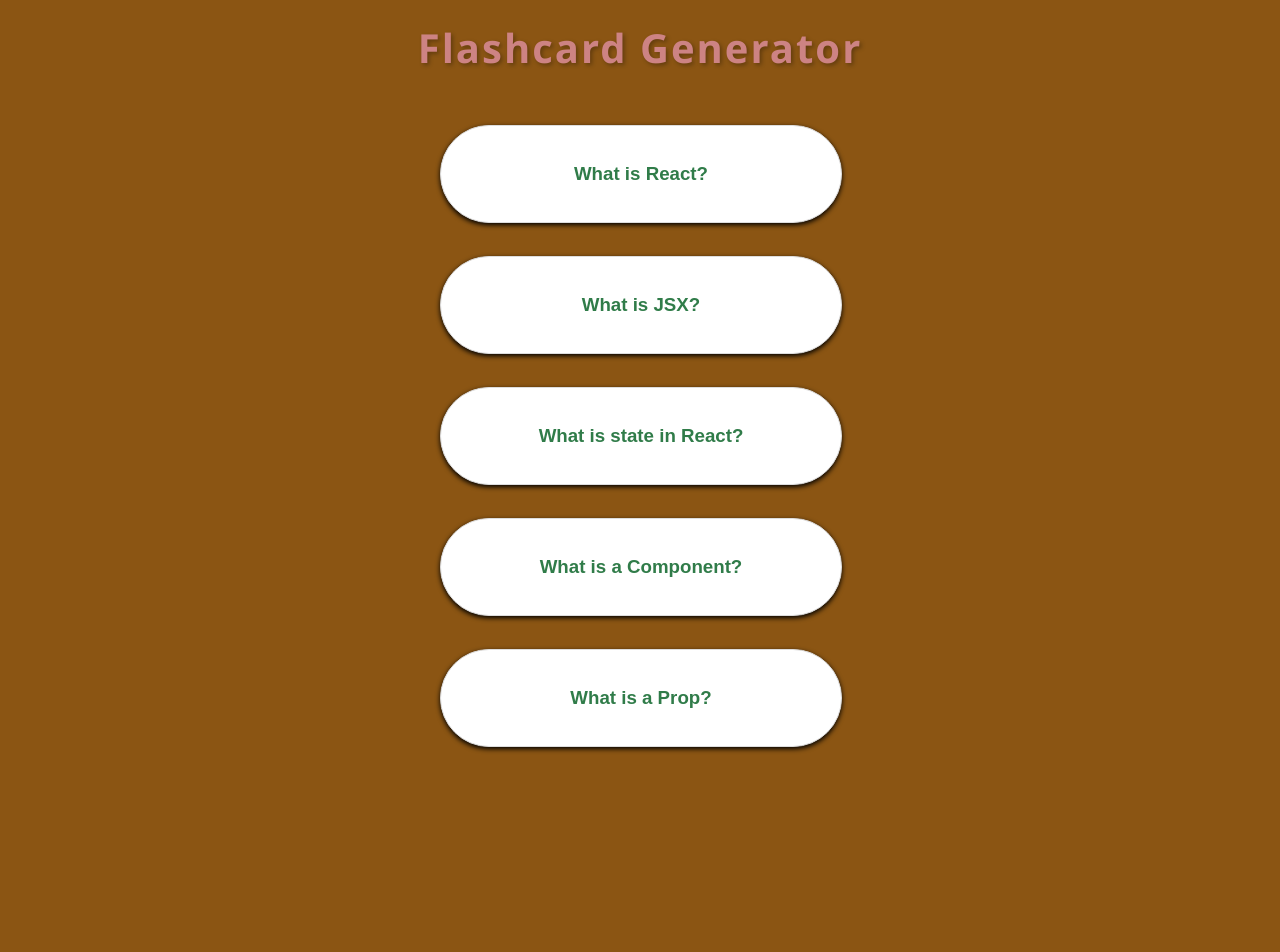
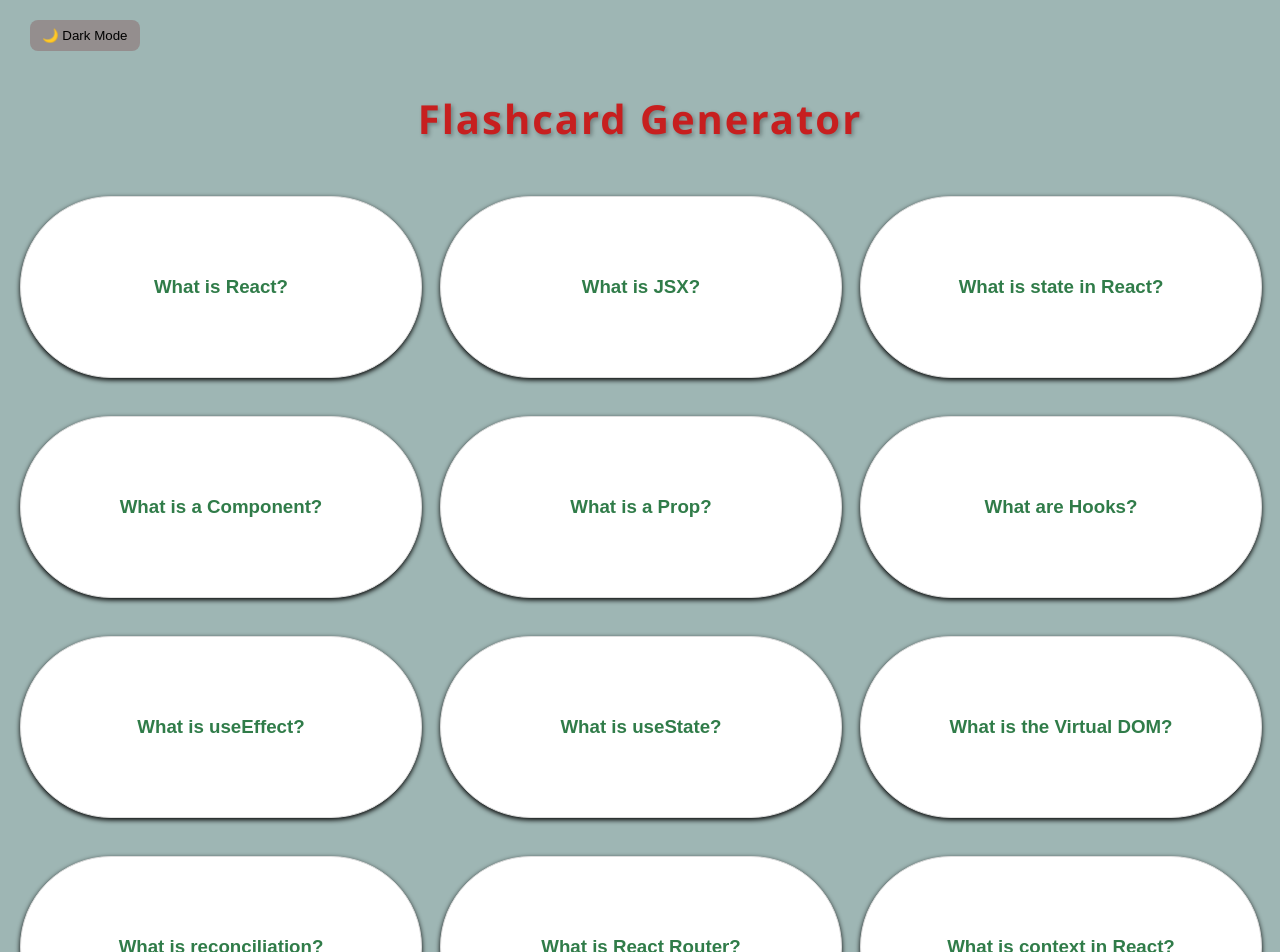
Before and after one commit to Akshansh97/Flashcard-App, a Next.js app: page / in a window 1280 px wide. Shown: the top 952 px of the page. Before the commit the page ends 800 px from the top, so only its background shows below. Built offline with nearby package versions, Linux system fonts and the light colour scheme.

Commit message:
added dark theme toggle button, changed grid style and added sound on flip

```diff
--- a/components/Flashcard.js
+++ b/components/Flashcard.js
@@ -1,8 +1,8 @@
 import styles from "../styles/Flashcard.module.css";
 
-export default function Flashcard({ question, answer }) {
+export default function Flashcard({ question, answer, onHover }) {
   return (
-    <div className={styles.card}>
+    <div className={styles.card} onMouseEnter={onHover}>
       <div className={styles.inner}>
         <div className={styles.front}>
           <h3>{question}</h3>
--- a/components/FlashcardList.js
+++ b/components/FlashcardList.js
@@ -1,24 +1,32 @@
-import { useState } from "react";
 import Flashcard from "./Flashcard";
 
 export default function FlashcardList({ cards }) {
-  const [flippedCardId, setFlippedCardId] = useState(null);
-
-  const handleFlip = (id) => {
-    // If clicking the same card, unflip it; otherwise flip new card
-    setFlippedCardId(flippedCardId === id ? null : id);
+  const handleHover = () => {
+    const audioEl = document.getElementById("flip-audio");
+    if (audioEl) {
+      audioEl.currentTime = 0; // rewind to start
+      audioEl
+        .play()
+        .catch((err) => console.warn("Sound play prevented by browser:", err));
+    }
   };
 
   return (
     <div className="flashcard-list">
-      {cards.map((card) => (
+      {/* preload audio into DOM */}
+      <audio
+        id="flip-audio"
+        src="/sound/flip.mp3"
+        preload="auto"
+      ></audio>
+
+      {cards.map((card) => ( // add key prop here
         <Flashcard
           key={card.id}
           id={card.id}
           question={card.question}
           answer={card.answer}
-          flipped={flippedCardId === card.id}
-          onFlip={handleFlip}
+          onHover={handleHover} // pass hover handler as prop
         />
       ))}
     </div>
--- /dev/null
+++ b/components/ThemeToggle.js
@@ -0,0 +1,29 @@
+import { useTheme } from "next-themes";
+import { useEffect, useState } from "react";
+
+export default function ThemeToggle() {
+  const { theme, setTheme } = useTheme();
+  const [mounted, setMounted] = useState(false);
+
+  useEffect(() => setMounted(true), []);
+
+  if (!mounted) return null;
+
+  return (
+    <button
+      onClick={() => setTheme(theme === "dark" ? "light" : "dark")}
+      style={{
+
+        padding: "8px 12px",
+        borderRadius: "8px",
+        cursor: "pointer",
+        background: theme === "dark" ? "#333" : "#948e8eff",
+        color: theme === "dark" ? "#ffffffff" : "#000",
+        border: "none",
+        margin: "10px",
+      }}
+    >
+      {theme === "dark" ? "☀️ Light Mode" : "🌙 Dark Mode"}
+    </button>
+  );
+}
--- a/data/flashcards.js
+++ b/data/flashcards.js
@@ -1,7 +1,98 @@
 export const flashcards = [
-  { id: 1, question: "What is React?", answer: "A JavaScript library for building UIs" },
-  { id: 2, question: "What is JSX?", answer: "A syntax extension for JavaScript that looks like HTML" },
-  { id: 3, question: "What is state in React?", answer: "An object that determines a component's behavior and rendering" },
-  { id: 4, question: "What is a Component?", answer: "A reusable piece of UI in React" },
-  { id: 5, question: "What is a Prop?", answer: "Data passed from a parent component to a child component" }
+  {
+    id: 1,
+    question: "What is React?",
+    answer: "A JavaScript library for building UIs",
+  },
+  {
+    id: 2,
+    question: "What is JSX?",
+    answer: "A syntax extension for JavaScript that looks like HTML",
+  },
+  {
+    id: 3,
+    question: "What is state in React?",
+    answer: "An object that determines a component's behavior and rendering",
+  },
+  {
+    id: 4,
+    question: "What is a Component?",
+    answer: "A reusable piece of UI in React",
+  },
+  {
+    id: 5,
+    question: "What is a Prop?",
+    answer: "Data passed from a parent component to a child component",
+  },
+  {
+    id: 6,
+    question: "What are Hooks?",
+    answer:
+      "Functions that let you use state and lifecycle features in functional components",
+  },
+  {
+    id: 7,
+    question: "What is useEffect?",
+    answer:
+      "A hook for handling side effects like fetching data or updating the DOM",
+  },
+  {
+    id: 8,
+    question: "What is useState?",
+    answer: "A hook that lets you add state to a functional component",
+  },
+  {
+    id: 9,
+    question: "What is the Virtual DOM?",
+    answer:
+      "A lightweight copy of the real DOM that React uses for efficient updates",
+  },
+  {
+    id: 10,
+    question: "What is reconciliation?",
+    answer:
+      "The process React uses to update the DOM when state or props change",
+  },
+  {
+    id: 11,
+    question: "What is React Router?",
+    answer: "A library for routing in React applications",
+  },
+  {
+    id: 12,
+    question: "What is context in React?",
+    answer:
+      "A way to pass data through the component tree without props drilling",
+  },
+  {
+    id: 13,
+    question: "What is lifting state up?",
+    answer:
+      "Moving state to a common parent so it can be shared between components",
+  },
+  {
+    id: 14,
+    question: "What is useContext?",
+    answer: "A hook that provides access to React context values",
+  },
+  {
+    id: 15,
+    question: "What is Redux?",
+    answer: "A state management library often used with React",
+  },
+  {
+    id: 16,
+    question: "What is useReducer?",
+    answer: "A hook for managing state using a reducer function",
+  },
+  {
+    id: 17,
+    question: "What are controlled components?",
+    answer: "Form inputs that are controlled by React state",
+  },
+  {
+    id: 18,
+    question: "What are uncontrolled components?",
+    answer: "Form inputs that manage their own state using refs",
+  },
 ];
--- a/pages/_app.js
+++ b/pages/_app.js
@@ -1,5 +1,10 @@
 import "@/styles/globals.css";
+import { ThemeProvider } from "next-themes";
 
 export default function App({ Component, pageProps }) {
-  return <Component {...pageProps} />;
+  return (
+    <ThemeProvider attribute="class">
+      <Component {...pageProps} />
+    </ThemeProvider>
+  );
 }
--- a/pages/index.js
+++ b/pages/index.js
@@ -1,11 +1,24 @@
 import FlashcardList from "../components/FlashcardList";
 import { flashcards } from "../data/flashcards";
+import ThemeToggle from "@/components/ThemeToggle";
 
 export default function Home() {
   return (
     <div>
-      <h1>Flashcard Generator</h1>
-      <FlashcardList cards={flashcards} />
+      <header
+        style={{
+          display: "flex",
+          justifyContent: "flex-start",
+          padding: "10px 20px",
+        }}
+      >
+        <ThemeToggle />
+      </header>
+
+      <main style={{ textAlign: "center", marginTop: "20px" }}>
+        <h1>Flashcard Generator</h1>
+        <FlashcardList cards={flashcards} />
+      </main>
     </div>
   );
 }
--- a/styles/Flashcard.module.css
+++ b/styles/Flashcard.module.css
@@ -1,10 +1,11 @@
 .card {
   width: 400px;
-  height: 150px;
+  height: 180px;
   perspective: 1000px;
   margin: 10px;
   cursor: pointer;
 }
+
 
 .inner {
   color: rgb(48, 124, 73);
@@ -22,7 +23,7 @@
 }
 
 .card:not(:hover) .inner {
-  transition-delay: 0.4s;
+  transition-delay: 0.3s;
 }
 
 .front,
@@ -42,7 +43,7 @@
 }
 
 .back {
-  background-color: #FDEBD0;
+  background-color: #ffffff;
   color: rgb(48, 124, 73);
   transform: rotateY(180deg);
   border: 1px solid #ddd;
--- a/styles/globals.css
+++ b/styles/globals.css
@@ -1,22 +1,34 @@
+html {
+  background: #749794b1;
+  color: #000;
+}
+
+html.dark {
+  background: #282727;
+  color: #fff;
+}
 body {
     font-family: Arial, sans-serif;
-    background-color: rgb(139, 85, 19);
+
     margin: 0;
     padding: 0;
 }
 h1 {
     text-align: center;
     margin-top: 20px;
-    color: #cd8383;
+    color: #c71f1f;
     font-size: 2.5em;
     text-shadow: 2px 2px 4px rgba(0, 0, 0, 0.3);
     font-family: 'Segoe UI', Tahoma, Geneva, Verdana, sans-serif;
     letter-spacing: 2px;
     margin-bottom: 20px;
 }
+h5 {
+    font-size: 1em;
+}
 .flashcard {
     border: 1px solid #ddd;
-    padding: 20px;
+    padding: 10px;
     margin: 10px;
     cursor: pointer;
     background-color: #ffffff;
@@ -33,11 +45,13 @@ h1 {
 }
 
 .flashcard-list {
-    display: flex;
-    flex-direction: column;
-    align-items: center;
-    padding: 20px;
-    max-height: 80vh;
-    overflow-y: auto;
-    gap: 15px;
+  display: grid;
+  grid-template-columns: repeat(auto-fill, minmax(400px, 1fr));
+  gap: 20px;
+  padding: 20px;
+  justify-items: center;
 }
+
+html.dark h1 {
+    color: #ff6f61;
+}
```
Also changed, not shown: package.json (+5 -4 lines), 2 other files (tests, documents, lock files or other folders).
